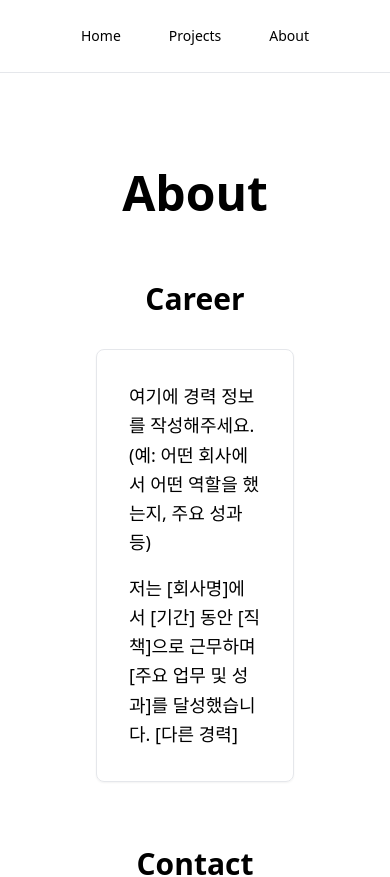
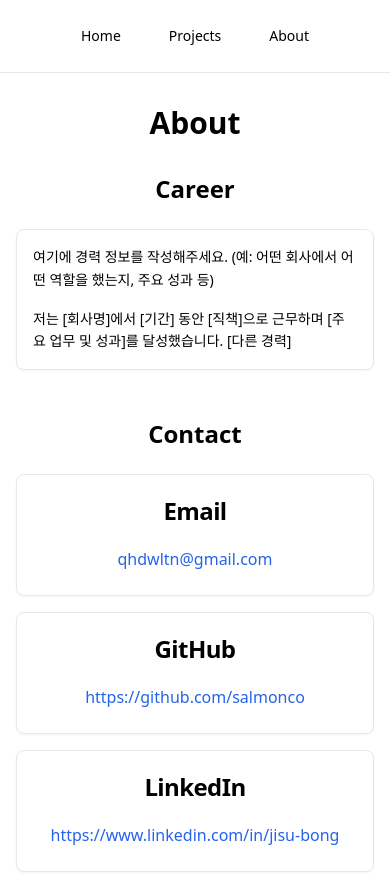
Before and after one commit to salmonco/portfolio, a Next.js app: page /about in a window 390 px wide. Shown: the top 877 px of the page. Built offline with nearby package versions, Linux system fonts and the light colour scheme.

Commit message:
feat: 모바일 패딩 수정

```diff
--- a/app/about/page.tsx
+++ b/app/about/page.tsx
@@ -3,14 +3,18 @@ import { BLOG_URL, CONTACT_URL } from "@/data/contact";
 
 const About = () => {
   return (
-    <main className="flex min-h-screen flex-col items-center p-24">
-      <h1 className="text-5xl font-bold mb-16">About</h1>
+    <main className="container mx-auto px-4 py-8 sm:py-12 lg:py-16 max-w-6xl">
+      <h1 className="text-3xl sm:text-4xl lg:text-5xl font-bold mb-8 sm:mb-12 lg:mb-16 text-center">
+        About
+      </h1>
 
       {/* Career */}
-      <section className="w-full max-w-4xl mb-16">
-        <h2 className="text-3xl font-semibold mb-8 text-center">Career</h2>
+      <section className="w-full mb-12 sm:mb-16">
+        <h2 className="text-2xl sm:text-3xl font-semibold mb-6 sm:mb-8 text-center">
+          Career
+        </h2>
         <Card>
-          <CardContent className="p-8 text-lg leading-relaxed">
+          <CardContent className="p-4 sm:p-6 lg:p-8 text-sm sm:text-base lg:text-lg leading-relaxed">
             <p className="mb-4">
               여기에 경력 정보를 작성해주세요. (예: 어떤 회사에서 어떤 역할을
               했는지, 주요 성과 등)
@@ -24,9 +28,11 @@ const About = () => {
       </section>
 
       {/* Contact */}
-      <section className="w-full max-w-4xl mb-16">
-        <h2 className="text-3xl font-semibold mb-8 text-center">Contact</h2>
-        <div className="grid grid-cols-1 md:grid-cols-3 gap-8 text-center">
+      <section className="w-full mb-12 sm:mb-16">
+        <h2 className="text-2xl sm:text-3xl font-semibold mb-6 sm:mb-8 text-center">
+          Contact
+        </h2>
+        <div className="grid grid-cols-1 md:grid-cols-3 gap-4 sm:gap-6 text-center">
           <Card>
             <CardHeader>
               <CardTitle>Email</CardTitle>
```
